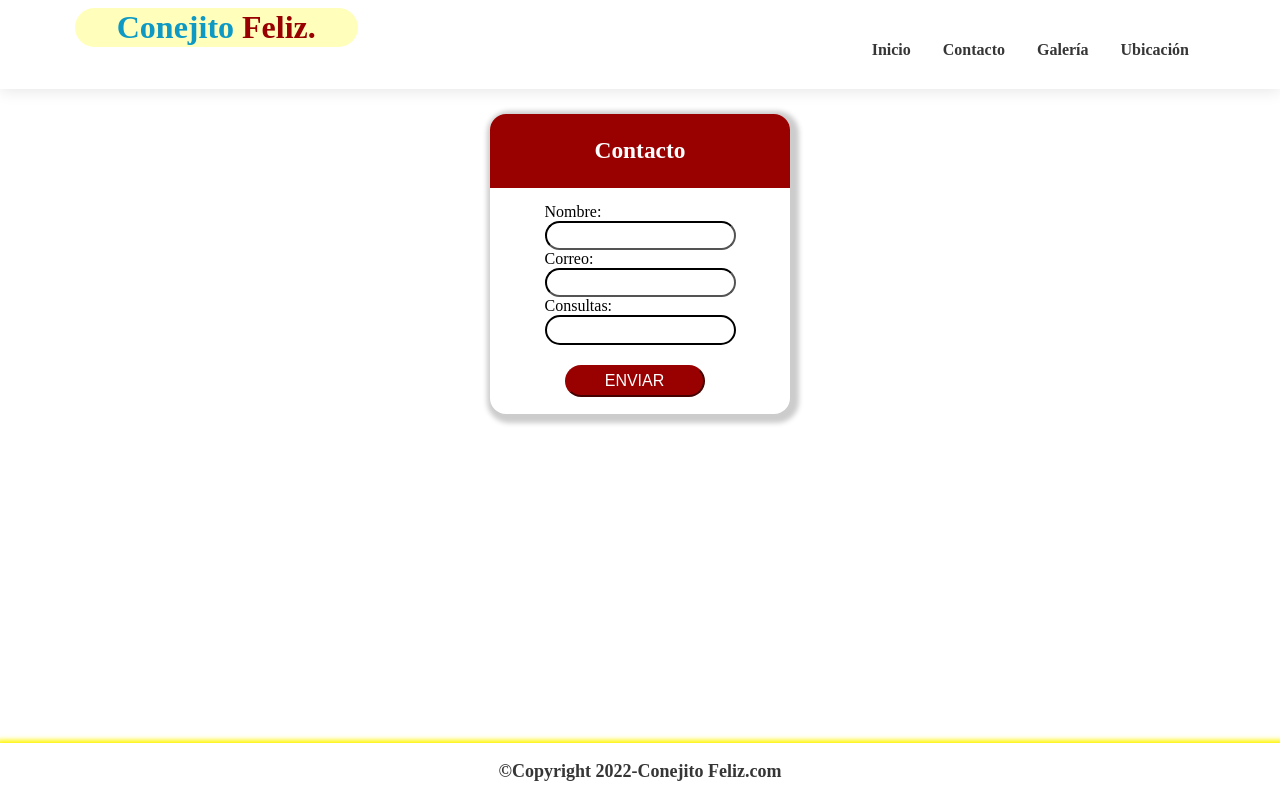
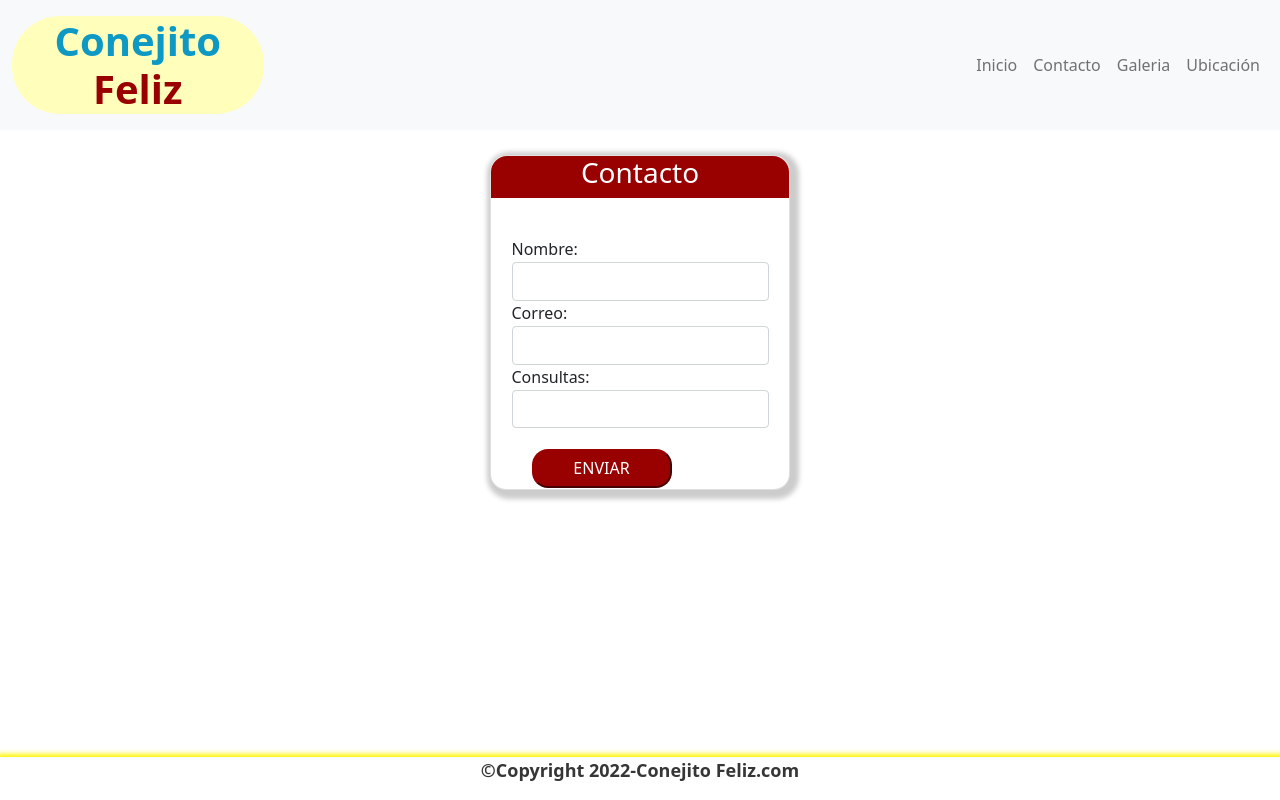
Before and after one commit to Reychell2307/ConejitoFeliz, a plain HTML site: page views/contacto.html in a window 1280 px wide. Drawn offline with nearby package versions, Linux system fonts and the light colour scheme.

Commit message:
Se adapta el proyecto a Bootstrap
Se adaptan todas las vistas del proyecto a Bootstrap

```diff
--- a/css/style.css
+++ b/css/style.css
@@ -275,8 +275,9 @@ box-shadow: -1px 25px 17px 7px rgb(0 0 0 / 38%);
 .card{
     position: relative;
     top: 25px;
-    width: 300px;
-    height: 300px;
+    width: 300px !important;
+    height: 335px !important;
+    border-radius: 1rem !important;
     -moz-box-shadow: 3px 3px 5px 6px #ccc;
     -webkit-box-shadow: 3px 3px 5px 6px #ccc;
     box-shadow: 3px 3px 5px 6px #ccc;
@@ -372,7 +373,7 @@ textarea {
 /*FOOTER*/
 footer{
     position: fixed;
-    margin-top: 155px;
+    margin-top: 200px;
     bottom: 0;
     width: 100% ;
     -moz-box-shadow: 3px 3px 5px 6px #ccc;
--- a/views/contacto.html
+++ b/views/contacto.html
@@ -5,18 +5,35 @@
 <meta charset="utf-8">
 <meta name="viewport" content="width=device-width, initial-scale=1">
 <link href="../css/style.css" rel="stylesheet">
+<link href="https://cdn.jsdelivr.net/npm/bootstrap@5.0.2/dist/css/bootstrap.min.css" rel="stylesheet" integrity="sha384-EVSTQN3/azprG1Anm3QDgpJLIm9Nao0Yz1ztcQTwFspd3yD65VohhpuuCOmLASjC" crossorigin="anonymous">
 </head>
 <body>
-<div class="topnav">
-  <h1 class="logo"><b>Conejito <span class="logo-2">Feliz.</span></b></h1>
-  <ul>
-    <li><a href="../index.html"><b>Inicio</b></a></li>
-    <li><a href="./contacto.html"><b>Contacto</b></a></li>
-    <li><a href="./galeria.html"><b>Galería</b></a></li>
-    <li><a href="./ubicación.html"><b>Ubicación</b></a></li>
+<nav class="navbar navbar-expand-lg navbar-light bg-light">
+  <div class="container-fluid">
+    <h1 class="logo"><b>Conejito <span class="logo-2">Feliz</span></b></h1>
+    <button class="navbar-toggler" type="button" data-bs-toggle="collapse" data-bs-target="#navbarNav" aria-controls="navbarNav" aria-expanded="false" aria-label="Toggle navigation">
+      <span class="navbar-toggler-icon"></span>
+    </button>
+    <div class="collapse navbar-collapse w-100" id="navbarNav">
+      <ul class="navbar-nav">
+        <li class="nav-item">
+          <a class="nav-link" href="../index.html">Inicio</a>
+        </li>
+        <li class="nav-item">
+          <a class="nav-link" href="../views/contacto.html">Contacto</a>
+        </li>
+        <li class="nav-item">
+          <a class="nav-link" href="../views/galeria.html">Galeria</a>
+        </li>
+        <li class="nav-item">
+          <a class="nav-link" href="../views/ubicación.html">Ubicación</a>
+        </li>
       </ul>
     </div>
+  </div>
+</nav>
 <main>
+    <div class="container" >
     <div class="row">
         <div class="col">
             <div class="card-container">
@@ -24,11 +41,11 @@
                     <div class="card-title"><h3>Contacto</h3></div>
                     <div class="card-body">
                         <label for="Nombre">Nombre:</label>
-                    <input class="card-input" type="text">
+                        <input class="form-control" type="text">
                         <label for="Correo">Correo:</label>
-                    <input class="card-input" type="email">
+                        <input class="form-control" type="email">
                         <label for="Consultas">Consultas:</label>
-                    <textarea></textarea>
+                        <textarea class="form-control" style="resize:none;"></textarea>
                         <button class="btn-contacto">ENVIAR</button>
 
 
@@ -37,11 +54,11 @@
             </div>
         </div>
     </div>
+</div>
 </main>
-<footer>
-    <div>
-        <p> <b>©Copyright 2022-Conejito Feliz.com </b></p>
-    </div>
-</footer>
+<footer> <div> <p> <b>©Copyright 2022-Conejito Feliz.com </b></p></div></footer>
+<script src="https://code.jquery.com/jquery-3.2.1.slim.min.js" integrity="sha384-KJ3o2DKtIkvYIK3UENzmM7KCkRr/rE9/Qpg6aAZGJwFDMVNA/GpGFF93hXpG5KkN" crossorigin="anonymous"></script>
+<script src="https://cdn.jsdelivr.net/npm/popper.js@1.12.9/dist/umd/popper.min.js" integrity="sha384-ApNbgh9B+Y1QKtv3Rn7W3mgPxhU9K/ScQsAP7hUibX39j7fakFPskvXusvfa0b4Q" crossorigin="anonymous"></script>
+<script src="https://cdn.jsdelivr.net/npm/bootstrap@4.0.0/dist/js/bootstrap.min.js" integrity="sha384-JZR6Spejh4U02d8jOt6vLEHfe/JQGiRRSQQxSfFWpi1MquVdAyjUar5+76PVCmYl" crossorigin="anonymous"></script>
 </body>
 </html>
```
Also changed, not shown: index.html (+5 -5 lines), views/galeria.html (+13 -10 lines), views/nosotros.html (+30 -12 lines), views/ubicación.html (+34 -15 lines). Lines whose indentation alone changed are shown as unchanged.
